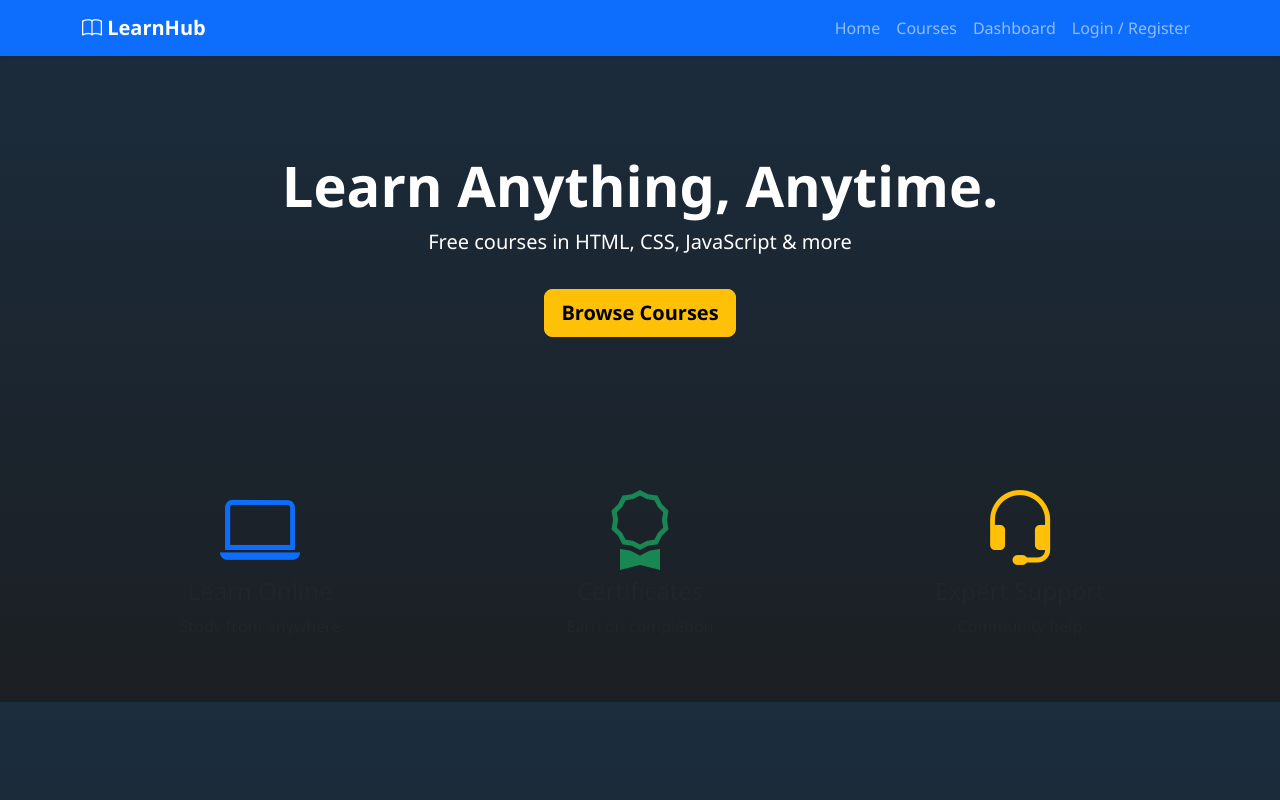
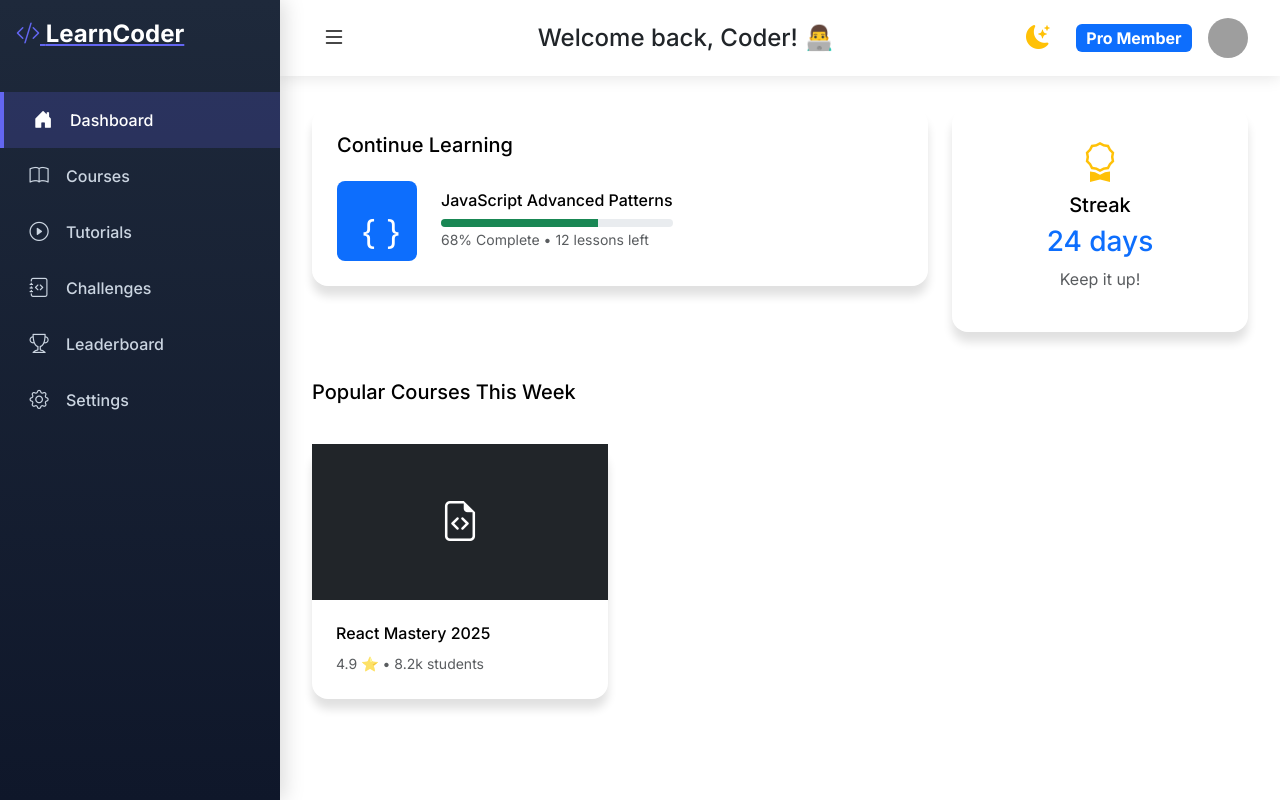
Before and after one commit to tolasan-dev/learn-coder, a plain HTML site: page index.html in a window 1280 px wide. Drawn offline with nearby package versions, Linux system fonts and the light colour scheme; grey boxes are pictures that could not be loaded.

Commit message:
update cource code and structure of code

```diff
--- a/assets/css/main.css
+++ b/assets/css/main.css
@@ -1,53 +1,178 @@
-body {
-  font-family: 'Segoe UI', sans-serif;
-  background: linear-gradient(to bottom, #1b2d3e, #1b1f23);
+:root {
+  --primary: #6366f1;
+  --primary-dark: #4f46e5;
+  --sidebar-width: 280px;
+  --sidebar-collapsed: 70px;
+  --transition: all 0.3s ease;
 }
 
-/* .card {
-  transition: transform 0.3s, box-shadow 0.3s;
-  border: none;
-  border-radius: 15px;
-  overflow: hidden;
-
-} */
-
-
-/* Glassmorphism card effect */
-.card {
-    backdrop-filter: blur(16px) saturate(180%) !important;
-    -webkit-backdrop-filter: blur(16px) saturate(180%);
-    background-color: rgba(17, 25, 40, 0.75);
-    border-radius: 12px;
-    border: 1px solid rgba(255, 255, 255, 0.125);
+/* Light Mode (default) */
+.light {
+  --bg-body: #f8fafc;
+  --bg-content: #f1f5f9;
+  --text-primary: #1e293b;
+  --text-secondary: #475569;
+  --card-bg: #ffffff;
+  --border: rgba(0, 0, 0, 0.08);
+  --topbar-bg: #ffffff;
 }
 
-
-.card:hover {
-  transform: translateY(-10px);
-  box-shadow: 0 20px 30px rgba(0,0,0,0.1) !important;
+/* Dark Mode */
+.dark {
+  --bg-body: radial-gradient(circle at top, #202336, #020203);
+  --bg-content: #1e293b55;
+  --text-primary: #f1f5f9;
+  --text-secondary: #cbd5e1;
+  --card-bg: rgba(17, 25, 40, 0.75);
+  --border: rgba(255, 255, 255, 0.1);
+  --topbar-bg: #1e293b;
 }
 
-.card-img-top {
-  height: 200px;
-  object-fit: cover;
+body {
+  font-family: "Inter", sans-serif;
+  background: var(--bg-body);
+  color: var(--text-primary);
+  min-height: 100vh;
+  transition: background 0.4s ease, color 0.4s ease;
 }
 
-.btn-primary {
-
-  border: none;
+/* Sidebar */
+.sidebar {
+  position: fixed;
+  top: 0;
+  left: 0;
+  width: var(--sidebar-width);
+  height: 100vh;
+  background: linear-gradient(180deg, #1e293b 0%, #0f172a 100%);
+  color: #e2e8f0;
+  transition: var(--transition);
+  z-index: 1000;
+  overflow-y: auto;
+  box-shadow: 4px 0 20px rgba(0, 0, 0, 0.15);
 }
 
-.btn-warning {
-  background: #ffc107;
-  color: #000;
-  font-weight: bold;
+.sidebar.collapsed {
+  width: var(--sidebar-collapsed);
 }
 
-.progress {
-  height: 8px;
-  border-radius: 10px;
+.logo {
+  font-weight: 700;
+  font-size: 1.5rem;
+  color: var(--primary);
 }
 
-.navbar {
-  box-shadow: 0 4px 10px rgba(0,0,0,0.1);
+.logo span {
+  color: #fff;
 }
+
+.nav-link {
+  color: #cbd5e1;
+  padding: 0.85rem 1.5rem;
+  display: flex;
+  align-items: center;
+  gap: 12px;
+  font-weight: 500;
+  transition: var(--transition);
+}
+
+.nav-link:hover,
+.nav-link.active {
+  background: rgba(99, 102, 241, 0.2);
+  color: #fff;
+  border-left: 4px solid var(--primary);
+}
+
+.nav-link i {
+  font-size: 1.2rem;
+  width: 30px;
+  text-align: center;
+}
+
+.nav-text {
+  opacity: 1;
+  transition: opacity 0.2s;
+}
+
+.sidebar.collapsed .nav-text {
+  opacity: 0;
+  width: 0;
+}
+
+/* Main Content */
+.main-content {
+  margin-left: var(--sidebar-width);
+  transition: var(--transition);
+  min-height: 100vh;
+  background: var(--bg-content);
+}
+
+.main-content.expanded {
+  margin-left: var(--sidebar-collapsed);
+}
+
+.topbar {
+  background: var(--topbar-bg);
+  padding: 1rem 2rem;
+  box-shadow: 0 2px 15px rgba(0, 0, 0, 0.1);
+  display: flex;
+  justify-content: space-between;
+  align-items: center;
+  backdrop-filter: blur(10px);
+  border-bottom: 1px solid var(--border);
+  transition: var(--transition);
+}
+
+.content-area {
+  padding: 2rem;
+}
+
+.card-modern {
+  background: var(--card-bg);
+  color: var(--text-primary);
+  border-radius: 16px;
+  box-shadow: 0 10px 10px rgba(0, 0, 0, 0.12);
+  border: none;
+  transition: transform 0.3s, box-shadow 0.3s;
+  /* backdrop-filter: blur(16px) saturate(180%);
+  -webkit-backdrop-filter: blur(16px) saturate(180%);
+  background-color: rgba(17, 25, 40, 0.75);
+  border-radius: 12px; */
+  border: 1px solid rgba(255, 255, 255, 0.125);
+}
+
+.card-modern:hover {
+  /* transform: translateY(-4px); */
+  box-shadow: 0 20px 40px rgba(0, 0, 0, 0.2);
+}
+
+.toggle-btn,
+.dark-toggle {
+  background: none;
+  border: none;
+  font-size: 1.5rem;
+  cursor: pointer;
+  padding: 8px;
+  border-radius: 50%;
+  width: 44px;
+  height: 44px;
+  display: flex;
+  align-items: center;
+  justify-content: center;
+  transition: all 0.3s;
+}
+
+.dark-toggle:hover {
+  background: rgba(99, 102, 241, 0.15);
+}
+
+@media (max-width: 992px) {
+  .sidebar {
+    transform: translateX(-100%);
+  }
+  .sidebar.active {
+    transform: translateX(0);
+  }
+  .main-content {
+    margin-left: 0;
+  }
+}
--- /dev/null
+++ b/assets/js/ThemeToggle.js
@@ -0,0 +1,28 @@
+// Dark Mode Toggle
+const darkModeToggle = document.getElementById("darkModeToggle");
+const html = document.documentElement;
+
+// Check saved preference
+if (
+  localStorage.getItem("theme") === "dark" ||
+  (!localStorage.getItem("theme") &&
+    window.matchMedia("(prefers-color-scheme: dark)").matches)
+) {
+  html.classList.add("dark");
+  darkModeToggle.innerHTML = '<i class="bi bi-sun-fill"></i>';
+  darkModeToggle.classList.replace("text-warning", "text-warning");
+} else {
+  darkModeToggle.innerHTML = '<i class="bi bi-moon-stars-fill"></i>';
+}
+
+darkModeToggle.addEventListener("click", () => {
+  html.classList.toggle("dark");
+
+  if (html.classList.contains("dark")) {
+    localStorage.setItem("theme", "dark");
+    darkModeToggle.innerHTML = '<i class="bi bi-sun-fill"></i>';
+  } else {
+    localStorage.setItem("theme", "light");
+    darkModeToggle.innerHTML = '<i class="bi bi-moon-stars-fill"></i>';
+  }
+});
--- a/index.html
+++ b/index.html
@@ -2,69 +2,179 @@
 <html lang="en">
   <head>
     <meta charset="UTF-8" />
-  <meta name="viewport" content="width=device-width, initial-scale=1.0"/>
-  <title>LearnHub – Free Courses</title>
-  <link href="https://cdn.jsdelivr.net/npm/bootstrap@5.3.3/dist/css/bootstrap.min.css" rel="stylesheet"/>
-  <link rel="stylesheet" href="https://cdn.jsdelivr.net/npm/bootstrap-icons@1.11.3/font/bootstrap-icons.css"/>
-  <link rel="stylesheet" href="./assets/css/main.css">
+    <meta name="viewport" content="width=device-width, initial-scale=1" />
+    <title>Learn Coder - Modern Dashboard</title>
+
+    <!-- Bootstrap 5.3 -->
+    <link
+      href="https://cdn.jsdelivr.net/npm/bootstrap@5.3.3/dist/css/bootstrap.min.css"
+      rel="stylesheet"
+    />
+    <!-- Icons: Bootstrap Icons -->
+    <link
+      rel="stylesheet"
+      href="https://cdn.jsdelivr.net/npm/bootstrap-icons@1.11.3/font/bootstrap-icons.min.css"
+    />
+    <!-- Google Fonts: Inter + JetBrains Mono -->
+    <link
+      href="https://fonts.googleapis.com/css2?family=Inter:wght@300;400;500;600;700&family=JetBrains+Mono:wght@400;500&display=swap"
+      rel="stylesheet"
+    />
+    <link rel="stylesheet" href="assets/css/main.css" />
   </head>
-<body class="bg-light">
-  <!-- Navbar -->
-  <nav class="navbar navbar-expand-lg navbar-dark bg-primary shadow-sm">
-    <div class="container">
-      <a class="navbar-brand fw-bold" href="index.html">
-        <i class="bi bi-book"></i> LearnHub
+  <body>
+    <!-- Sidebar -->
+    <div class="sidebar" id="sidebar">
+      <div class="sidebar-header mb-4 p-3">
+        <a href="#" class="logo">
+          <i class="bi bi-code-slash"></i>
+          <span id="d-done">LearnCoder</span>
         </a>
-      <button class="navbar-toggler" type="button" data-bs-toggle="collapse" data-bs-target="#navbarNav">
-        <span class="navbar-toggler-icon"></span>
-      </button>
-      <div class="collapse navbar-collapse" id="navbarNav">
-        <ul class="navbar-nav ms-auto">
-          <li class="nav-item"><a class="nav-link" href="index.html">Home</a></li>
-          <li class="nav-item"><a class="nav-link" href="courses.html">Courses</a></li>
-          <li class="nav-item"><a class="nav-link" href="dashboard.html" id="dashboardLink">Dashboard</a></li>
-          <li class="nav-item"><a class="nav-link" href="login.html" id="authLinks">Login / Register</a></li>
-          <li class="nav-item"><a class="nav-link text-warning fw-bold d-none" id="userName"></a></li>
-          <li class="nav-item"><button class="btn btn-outline-light ms-2 d-none" id="logoutBtn">Logout</button></li>
-        </ul>
+      </div>
+
+      <div class="sidebar-nav">
+        <a href="#" class="nav-link active">
+          <i class="bi bi-house-door-fill"></i>
+          <span class="nav-text">Dashboard</span>
+        </a>
+        <a href="#" class="nav-link">
+          <i class="bi bi-book"></i>
+          <span class="nav-text">Courses</span>
+        </a>
+        <a href="#" class="nav-link">
+          <i class="bi bi-play-circle"></i>
+          <span class="nav-text">Tutorials</span>
+        </a>
+        <a href="#" class="nav-link">
+          <i class="bi bi-journal-code"></i>
+          <span class="nav-text">Challenges</span>
+        </a>
+        <a href="#" class="nav-link">
+          <i class="bi bi-trophy"></i>
+          <span class="nav-text">Leaderboard</span>
+        </a>
+        <a href="#" class="nav-link">
+          <i class="bi bi-gear"></i>
+          <span class="nav-text">Settings</span>
+        </a>
       </div>
     </div>
-  </nav>
 
-  <!-- Hero -->
-  <section class=" text-white py-5">
-    <div class="container text-center py-5">
-      <h1 class="display-4 fw-bold">Learn Anything, Anytime.</h1>
-      <p class="lead">Free courses in HTML, CSS, JavaScript & more</p>
-      <a href="courses.html" class="btn btn-warning btn-lg mt-3">Browse Courses</a>
+    <!-- Main Content -->
+    <div class="main-content" id="mainContent">
+      <div class="topbar">
+        <button class="toggle-btn" id="toggleBtn">
+          <i class="bi bi-list"></i>
+        </button>
+        <h4 class="mb-0 text-dark">Welcome back, Coder! 👨‍💻</h4>
+        <div class="d-flex align-items-center gap-3">
+          <button
+            class="dark-toggle text-warning"
+            id="darkModeToggle"
+            title="Toggle Dark Mode"
+          >
+            <i class="bi bi-moon-stars-fill"></i>
+          </button>
+          <span class="badge bg-primary fs-6">Pro Member</span>
+          <img
+            src="https://randomuser.me/api/portraits/men/32.jpg"
+            class="rounded-circle"
+            width="40"
+            height="40"
+          />
         </div>
-  </section>
+      </div>
 
-  <!-- Features -->
-  <section class="py-5">
-    <div class="container">
-      <div class="row text-center">
-        <div class="col-md-4">
-          <i class="bi bi-laptop display-1 text-primary"></i>
-          <h4>Learn Online</h4>
-          <p>Study from anywhere</p>
+      <div class="content-area">
+        <div class="row g-4">
+          <div class="col-lg-8">
+            <div class="card-modern p-4">
+              <h5>Continue Learning</h5>
+              <div class="d-flex align-items-center gap-4 mt-4">
+                <div
+                  class="bg-primary text-white rounded-3 p-4"
+                  style="width: 80px; height: 80px"
+                >
+                  <i class="bi bi-braces fs-1"></i>
                 </div>
-        <div class="col-md-4">
-          <i class="bi bi-award display-1 text-success"></i>
-          <h4>Certificates</h4>
-          <p>Earn on completion</p>
+                <div>
+                  <h6>JavaScript Advanced Patterns</h6>
+                  <div class="progress mt-2" style="height: 8px">
+                    <div
+                      class="progress-bar bg-success"
+                      style="width: 68%"
+                    ></div>
                   </div>
-        <div class="col-md-4">
-          <i class="bi bi-headset display-1 text-warning"></i>
-          <h4>Expert Support</h4>
-          <p>Community help</p>
+                  <small class="text-muted"
+                    >68% Complete • 12 lessons left</small
+                  >
                 </div>
               </div>
             </div>
-  </section>
+          </div>
+
+          <div class="col-lg-4">
+            <div class="card-modern p-4 text-center">
+              <i class="bi bi-award text-warning fs-1 mb-3"></i>
+              <h5>Streak</h5>
+              <h3 class="text-primary">24 days</h3>
+              <p class="text-muted">Keep it up!</p>
+            </div>
+          </div>
+        </div>
+
+        <div class="mt-5">
+          <h5>Popular Courses This Week</h5>
+          <div class="row g-4 mt-3">
+            <div class="col-md-4">
+              <div class="card-modern border-0">
+                <div class="bg-dark text-white p-5 text-center">
+                  <i class="bi bi-file-earmark-code fs-1"></i>
+                </div>
+                <div class="p-4">
+                  <h6>React Mastery 2025</h6>
+                  <small class="text-muted">4.9 ⭐ • 8.2k students</small>
+                </div>
+              </div>
+            </div>
+            <!-- Repeat similar cards -->
+          </div>
+        </div>
+      </div>
+    </div>
 
     <script src="https://cdn.jsdelivr.net/npm/bootstrap@5.3.3/dist/js/bootstrap.bundle.min.js"></script>
-  <script src="assets/js/main.js"></script>
-  <script src="assets/js/auth.js"></script>
+    <script src="assets/js/ThemeToggle.js"></script>
+    <script>
+      const sidebar = document.getElementById("sidebar");
+      const mainContent = document.getElementById("mainContent");
+      const toggleBtn = document.getElementById("toggleBtn");
+      const d_done = document.getElementById("d-done");
+
+      sidebar.addEventListener("click", () => {
+        sidebar.classList.toggle("collapsed");
+        mainContent.classList.toggle("expanded");
+
+        // Check if sidebar is NOT collapsed → means it's expanded → show logo
+        if (!sidebar.classList.contains("collapsed")) {
+          d_done.textContent = "learnCoder"; // Show brand name
+        } else {
+          d_done.textContent = ""; // Hide brand name when collapsed
+        }
+        // Mobile handling
+        if (window.innerWidth <= 992) {
+          sidebar.classList.toggle("active");
+        }
+      });
+
+      // Close sidebar on mobile when clicking outside
+      document.addEventListener("click", (e) => {
+        if (window.innerWidth <= 992 && sidebar.classList.contains("active")) {
+          if (!sidebar.contains(e.target) === false && e.target !== toggleBtn) {
+            sidebar.classList.remove("active");
+          }
+        }
+      });
+    </script>
   </body>
 </html>
```
Lines whose indentation alone changed are shown as unchanged.
